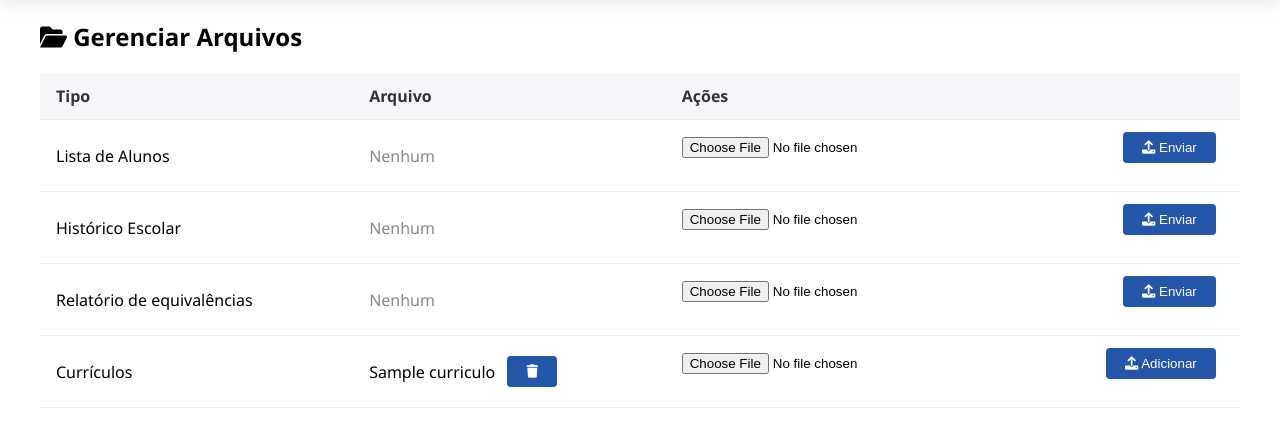
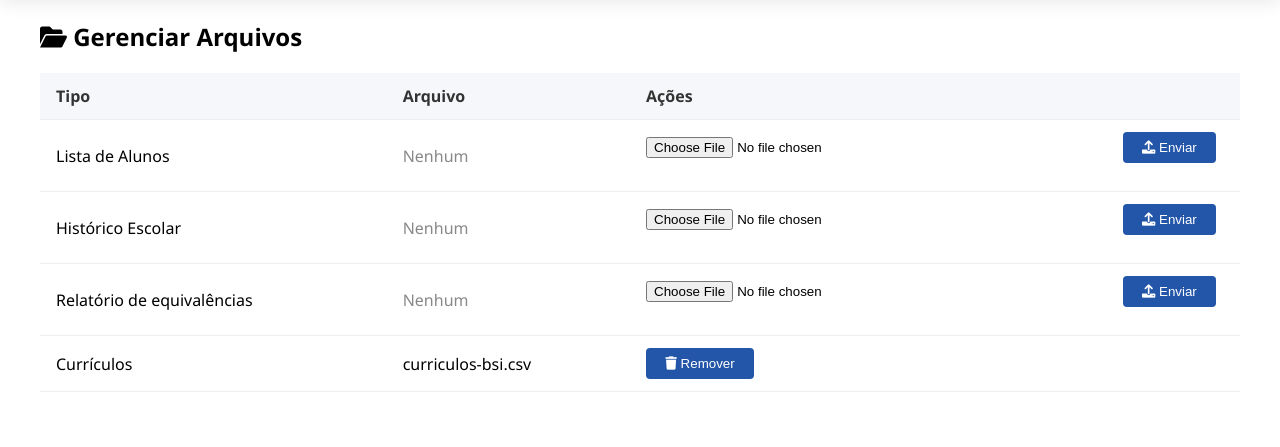
Before and after one commit to luccabcarvalho/Projeto-PRADIG-2025, a Django app: template sistemaDeAnaliseAcademicaUnirio/visualizacoes/templates/gerenciar_arquivos.html in a window 1280 px wide. Shown: the part 64-511 px from the top of the page. Run offline with Django 5.2, Linux system fonts and the light colour scheme; the template is opened without the code that fills it: most values are stand-ins (such as "Sample title", 1, 10 or a date in 2020).

Commit message:
Atualizando a gerência de arquivos

```diff
--- a/sistemaDeAnaliseAcademicaUnirio/visualizacoes/templates/gerenciar_arquivos.html
+++ b/sistemaDeAnaliseAcademicaUnirio/visualizacoes/templates/gerenciar_arquivos.html
@@ -18,17 +18,6 @@
 }
 .file-table td .btn {
     margin-right: 0.5rem;
-}
-.file-table td ul {
-    list-style: none;
-    padding: 0;
-    margin: 0;
-}
-.file-table td ul li {
-    padding: 0.5rem 0;
-    display: flex;
-    align-items: center;
-    gap: 0.75rem;
 }
 .upload-form {
     display: flex;
@@ -135,27 +124,21 @@
         <tr>
             <td>Currículos</td>
             <td>
-                {% if curriculos %}
-                    <ul>
-                    {% for c in curriculos %}
-                        <li>{{ c }}
-                            <form method="post" style="display:inline">{% csrf_token %}
-                                <input type="hidden" name="remover" value="{{ c }}">
-                                <button class="btn" type="submit"><i class="fas fa-trash"></i></button>
-                            </form>
-                        </li>
-                    {% endfor %}
-                    </ul>
-                {% else %}
-                    <span style="color:#888">Nenhum</span>
-                {% endif %}
+                {% if curriculos %}curriculos-bsi.csv{% else %}<span style="color:#888">Nenhum</span>{% endif %}
             </td>
             <td>
+                {% if curriculos %}
+                <form method="post" style="display:inline">{% csrf_token %}
+                    <input type="hidden" name="remover" value="curriculos-bsi.csv">
+                    <button class="btn" type="submit"><i class="fas fa-trash"></i> Remover</button>
+                </form>
+                {% else %}
                 <form method="post" enctype="multipart/form-data" class="upload-form">{% csrf_token %}
                     <input type="hidden" name="tipo" value="curriculo">
                     <input type="file" name="arquivo" accept=".csv" required>
-                    <button class="btn" type="submit"><i class="fas fa-upload"></i> Adicionar</button>
+                    <button class="btn" type="submit"><i class="fas fa-upload"></i> Enviar</button>
                 </form>
+                {% endif %}
             </td>
         </tr>
     </tbody>
--- a/sistemaDeAnaliseAcademicaUnirio/visualizacoes/views/gerenciar_arquivos.py
+++ b/sistemaDeAnaliseAcademicaUnirio/visualizacoes/views/gerenciar_arquivos.py
@@ -5,38 +5,31 @@ import os
 
 USER_ID = 'user1'
 USER_DIR = os.path.join(settings.MEDIA_ROOT, USER_ID)
-CURRICULOS_DIR = os.path.join(settings.MEDIA_ROOT, 'curriculos_bsi')
 
 
 def ensure_user_dirs():
     os.makedirs(USER_DIR, exist_ok=True)
-    os.makedirs(CURRICULOS_DIR, exist_ok=True)
 
 
 def gerenciar_arquivos(request):
     ensure_user_dirs()
 
-    alunos_path       = os.path.join(USER_DIR, 'alunosPorCurso.csv')
-    historico_path    = os.path.join(USER_DIR, 'historicoEscolar.csv')
-    equivalencias_path = os.path.join(USER_DIR, 'relacaoEquivalenciaDisciplinas.csv')  # ← novo
-
-    curriculos_padrao = [
-        'curriculo-20002.csv',
-        'curriculo-20052.csv',
-        'curriculo-20081.csv',
-        'curriculo-20232.csv',
-    ]
+    alunos_path        = os.path.join(USER_DIR, 'alunosPorCurso.csv')
+    historico_path     = os.path.join(USER_DIR, 'historicoEscolar.csv')
+    equivalencias_path = os.path.join(USER_DIR, 'relacaoEquivalenciaDisciplinas.csv')
+    curriculos_path    = os.path.join(USER_DIR, 'curriculos-bsi.csv')
 
     if request.method == 'POST':
         tipo = request.POST.get('tipo')
 
-        if tipo in ['alunos', 'historico', 'equivalencias']:  # ← adicionado 'equivalencias'
+        if tipo in ['alunos', 'historico', 'equivalencias', 'curriculo']:
             f = request.FILES.get('arquivo')
             if f:
                 filename_map = {
-                    'alunos':       'alunosPorCurso.csv',
-                    'historico':    'historicoEscolar.csv',
-                    'equivalencias': 'relacaoEquivalenciaDisciplinas.csv',  # ← novo
+                    'alunos':        'alunosPorCurso.csv',
+                    'historico':     'historicoEscolar.csv',
+                    'equivalencias': 'relacaoEquivalenciaDisciplinas.csv',
+                    'curriculo':     'curriculos-bsi.csv',
                 }
                 filename = filename_map[tipo]
                 with open(os.path.join(USER_DIR, filename), 'wb+') as dest:
@@ -45,40 +38,23 @@ def gerenciar_arquivos(request):
                 messages.success(request, f'Arquivo {filename} enviado com sucesso!')
                 return redirect('gerenciar_arquivos')
 
-        elif tipo == 'curriculo':
-            f = request.FILES.get('arquivo')
-            if f:
-                curriculos_existentes = [c for c in curriculos_padrao if os.path.exists(os.path.join(CURRICULOS_DIR, c))]
-                if len(curriculos_existentes) >= 4:
-                    messages.error(request, 'Limite de 4 currículos atingido. Remova um currículo antes de enviar outro.')
-                    return redirect('gerenciar_arquivos')
-                for curriculo_nome in curriculos_padrao:
-                    curriculo_path = os.path.join(CURRICULOS_DIR, curriculo_nome)
-                    if not os.path.exists(curriculo_path):
-                        with open(curriculo_path, 'wb+') as dest:
-                            for chunk in f.chunks():
-                                dest.write(chunk)
-                        messages.success(request, f'Currículo enviado como {curriculo_nome}!')
-                        break
-                return redirect('gerenciar_arquivos')
-
         elif 'remover' in request.POST:
             arquivo = request.POST.get('remover')
             if arquivo == 'alunosPorCurso.csv':
                 os.remove(alunos_path)
             elif arquivo == 'historicoEscolar.csv':
                 os.remove(historico_path)
-            elif arquivo == 'relacaoEquivalenciaDisciplinas.csv':  # ← novo
+            elif arquivo == 'relacaoEquivalenciaDisciplinas.csv':
                 os.remove(equivalencias_path)
-            elif arquivo in curriculos_padrao:
-                os.remove(os.path.join(CURRICULOS_DIR, arquivo))
+            elif arquivo == 'curriculos-bsi.csv':
+                os.remove(curriculos_path)
             messages.success(request, 'Arquivo removido com sucesso!')
             return redirect('gerenciar_arquivos')
 
     context = {
         'alunos':        os.path.exists(alunos_path),
         'historico':     os.path.exists(historico_path),
-        'equivalencias': os.path.exists(equivalencias_path),  # ← novo
-        'curriculos':    [c for c in curriculos_padrao if os.path.exists(os.path.join(CURRICULOS_DIR, c))],
+        'equivalencias': os.path.exists(equivalencias_path),
+        'curriculos':    os.path.exists(curriculos_path),
     }
     return render(request, 'gerenciar_arquivos.html', context)
--- a/sistemaDeAnaliseAcademicaUnirio/visualizacoes/views/progressao_turma.py
+++ b/sistemaDeAnaliseAcademicaUnirio/visualizacoes/views/progressao_turma.py
@@ -25,12 +25,28 @@ def dicionario_de_equivalencias():
         mapeamento[novo].append(antigo) # Anexa o código antigo na lista do código novo equivalente
     return mapeamento
 
+def dicionario_ch_curriculos():
+    # Mapeia cada currículo (NUM VERSAO) para sua carga horária total de curso (CH TOTAL CURSO)
+    USER_DIR = os.path.join(settings.MEDIA_ROOT, USER_ID)
+    curriculos_path = os.path.join(USER_DIR, 'curriculos-bsi.csv')
+    df = pd.read_csv(curriculos_path, encoding='utf-8', sep=';')
+    # O arquivo tem uma linha por disciplina cadastrada em cada currículo, então NUM VERSAO se repete várias
+    # vezes; CH TOTAL CURSO é constante dentro do mesmo NUM VERSAO, então basta a primeira ocorrência de cada versão
+    ch_map = (
+        df[['NUM VERSAO', 'CH TOTAL CURSO']]
+        .drop_duplicates(subset='NUM VERSAO')
+        .set_index('NUM VERSAO')['CH TOTAL CURSO']
+        .to_dict()
+    )
+    return ch_map
+
 def progressao_turma(request):
     USER_DIR = os.path.join(settings.MEDIA_ROOT, USER_ID) # Definindo caminhos dos arquivos
     alunos_path = os.path.join(USER_DIR, 'alunosPorCurso.csv')
     historico_path = os.path.join(USER_DIR, 'historicoEscolar.csv')
 
     equiv_map = dicionario_de_equivalencias() # Carrega o dicionário de equivalências
+    ch_curriculos = dicionario_ch_curriculos() # Carrega a CH total de cada currículo (NUM VERSAO -> CH TOTAL CURSO)
 
     equiv_map_reverso = {}
     for novo, antigos in equiv_map.items():
@@ -73,6 +89,9 @@ def progressao_turma(request):
         turma = df_alunos['TURMA'].iloc[0] # Se o parâmetro não for válido, seleciona a primeira turma disponível
 
     matriculas_turma = df_alunos[df_alunos['TURMA'] == turma]['ID PESSOA'] # Filtra os alunos das turmas selecionadas
+    # Currículos (NUM VERSAO) que os alunos dessa turma efetivamente cursaram, usados para desenhar
+    # uma linha de CH de referência por currículo (turmas mistas podem ter mais de um)
+    curriculos_da_turma = sorted(df_alunos.loc[df_alunos['TURMA'] == turma, 'NUM VERSAO'].dropna().unique())
     dados_turma = df_historico[df_historico['ID PESSOA'].isin(matriculas_turma)].copy() # O isin filtra o histórico, deixando apenas os registros da turma selecionada
     if dados_turma.empty:
         turmas_options = [ # Cria as opções de turmas para o dropdown
@@ -323,20 +342,33 @@ def progressao_turma(request):
         for pos, i in enumerate(indices):
             linha = linhas[i]
             y_original = list(linha.y)
-            offset = (pos - (n - 1) / 2) * 60
+            offset = (pos - (n - 1) / 2) * 15
             linha.y = [v + offset for v in y_original]
             linha.customdata = [list(cd) + [y_original[j]] for j, cd in enumerate(linha.customdata)]
             linha.hovertemplate = linha.hovertemplate.replace('%{y}h', '%{customdata[3]}h')
 
-    carga_referencia = 3240
-    linha_referencia = go.Scatter(  # Cria uma linha de referência para a carga horária total
-        x=periodos,
-        y=[carga_referencia] * len(periodos),
-        mode='lines',
-        name='C.H. Total',
-        line=dict(color='rgba(100,100,100,0.3)')
-    )
-    linhas.append(linha_referencia)
+    # Adiciona uma linha de CH total de referência para cada currículo que os alunos da turma cursaram
+    # (turmas mistas, com alunos em currículos diferentes, mostram uma linha por currículo em vez de um valor fixo)
+    CORES_REFERENCIA = [
+        'rgba(100,100,100,0.6)',
+        'rgba(31,119,180,0.6)',
+        'rgba(214,39,40,0.6)',
+        'rgba(148,103,189,0.6)',
+        'rgba(255,127,14,0.6)',
+    ]
+    for i, versao in enumerate(curriculos_da_turma):
+        carga_referencia = ch_curriculos.get(versao) # CH total cadastrada em curriculos-bsi.csv para esse currículo
+        if carga_referencia is None: # Currículo sem CH total cadastrada em curriculos-bsi.csv: pula em vez de quebrar o gráfico
+            continue
+        linha_referencia = go.Scatter(  # Cria uma linha de referência para a carga horária total desse currículo
+            x=periodos,
+            y=[carga_referencia] * len(periodos),
+            mode='lines',
+            name=f'C.H. Total - {versao} ({carga_referencia}h)',
+            line=dict(color=CORES_REFERENCIA[i % len(CORES_REFERENCIA)], dash='dash'),
+            hovertemplate=f'C.H. Total - Currículo {versao}: %{{y}}h<extra></extra>', # Sem período: só CH total e o currículo a que ela pertence
+        )
+        linhas.append(linha_referencia)
 
     # Cria a figura usando as linhas criadas anteriormente
     fig = go.Figure(linhas)
```
